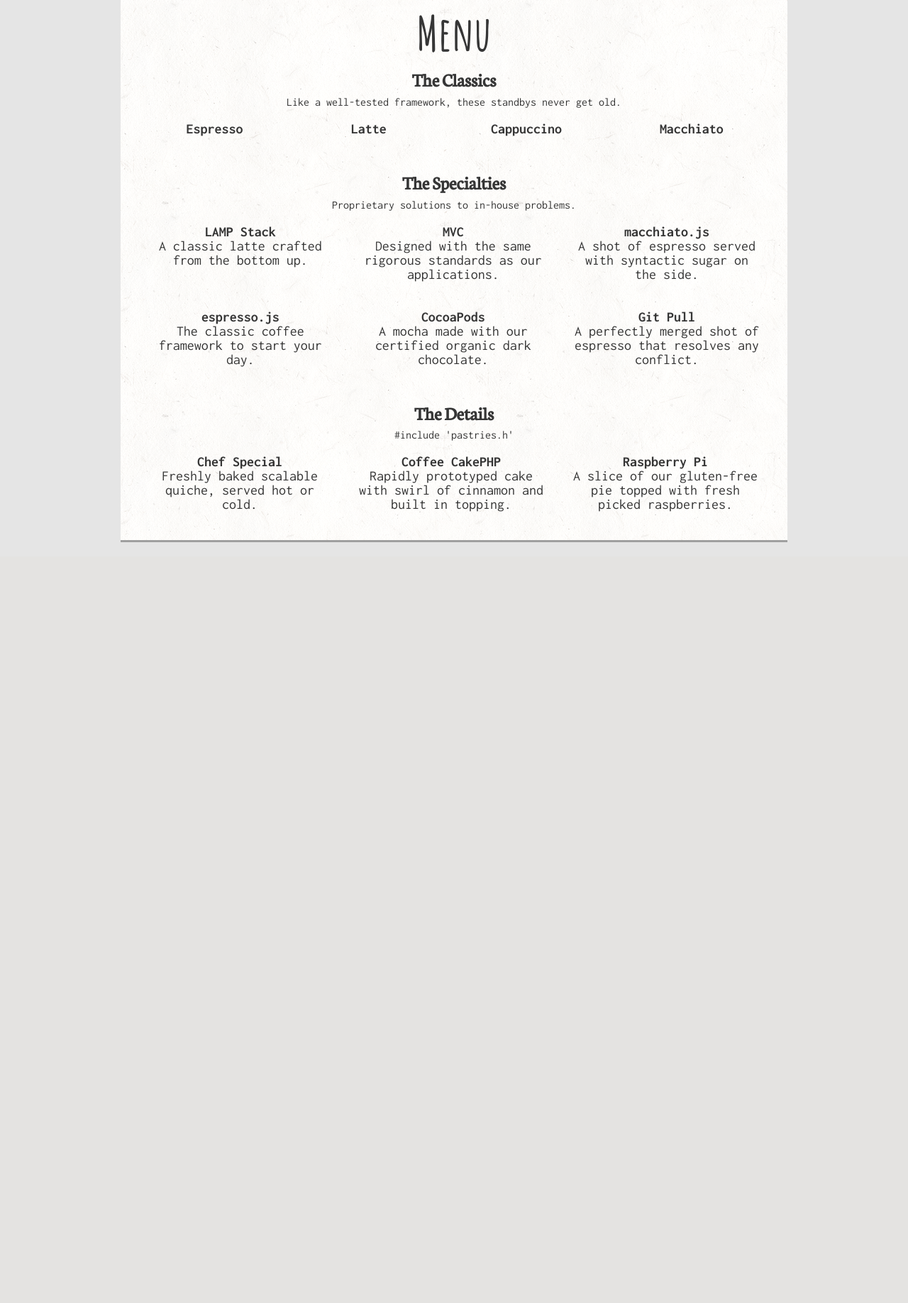
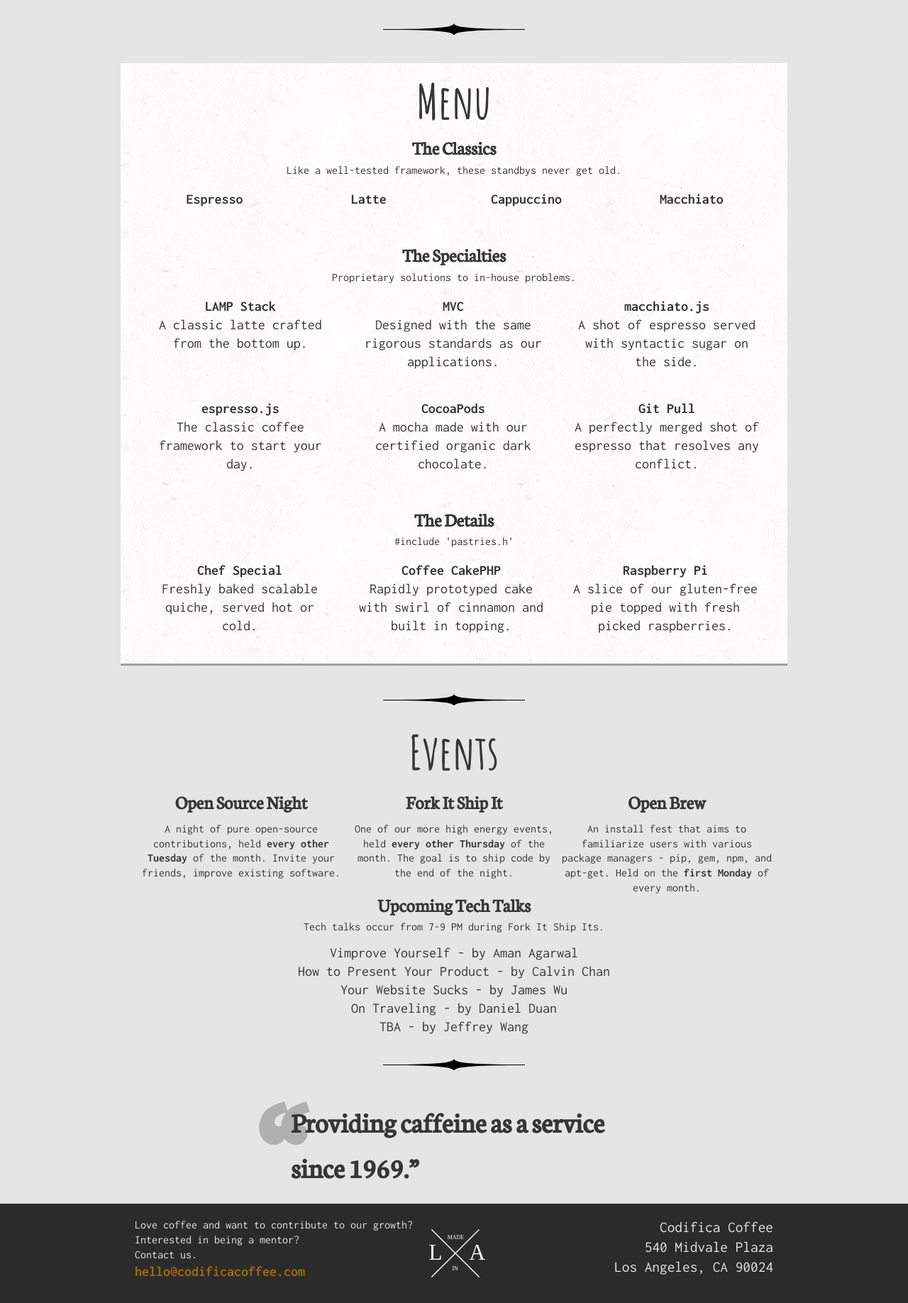
Before and after one commit to dastardlylemon/codifica, a PHP site: page /index.html in a window 1280 px wide. Shown: the part 1338-3174 px from the top of the page at 71% size. Before the commit the page ends 2102 px from the top, so only its background shows below. Run offline with PHP 8.4, Linux system fonts and the light colour scheme; some libraries are stand-ins or nearby versions.

Commit message:
mostly done

```diff
--- a/css/styles.css
+++ b/css/styles.css
@@ -64,6 +64,20 @@ h1 {
 p {
   line-height: 1.6;
   font-size: 15pt;
+  text-indent: 1.5em;
+}
+
+b {
+  font-weight: 700;
+}
+
+a, a:visited:, a:active, a:hover {
+  text-decoration: none;
+  color: #9B6B00;
+}
+
+a:hover {
+  border-bottom: 2px dashed #9B6B00;
 }
 
 .content {
@@ -174,7 +188,12 @@ p {
   position: relative;
   top: 65px;
   text-shadow: 0 0 5px #000;
+  cursor: pointer;
   transition: all 0.5s ease-in-out;
+}
+
+#header li:hover {
+  text-decoration: underline;
 }
 
 #header #logo {
@@ -202,10 +221,12 @@ p {
   font-family: 'Neuton', sans-serif;
   font-weight: 700;
   font-size: 20pt;
+  text-shadow: 0 1px #fff;
 }
 
 #menu h3 {
   font-weight: 700;
+  text-shadow: 0 1px #fff;
 }
 
 #menu h4 {
@@ -218,4 +239,61 @@ p {
   padding: 20px;
   font-size: 15pt;
   width: 300px;
+  line-height: 1.3;
 }
+
+.event {
+  width: 300px;
+  float: left;
+  text-align: center;
+  line-height: 1.3;
+}
+
+.event h3, #tech-talks h3 {
+  font-family: 'Neuton', sans-serif;
+  font-size: 20pt;
+  font-weight: 700;
+  margin-bottom: 10px;
+}
+
+#event-wrapper {
+  width: 900px;
+  margin: 0 auto;
+}
+
+#tech-talks {
+  text-align: center;
+}
+
+#tech-talks ul {
+  line-height: 1.3;
+  font-size: 15pt;
+}
+
+#contact {
+  height: 100px;
+  background: url('../img/madeinla.svg');
+  background-repeat: no-repeat;
+  background-position: center center;
+  background-size: contain;
+  background-color: #2c2b2b;
+  color: rgb(228,228,228);
+  line-height: 1.3;
+}
+
+#contact-left {
+  float: left;
+}
+
+#contact-right {
+  float: right;
+  text-align: right;
+  font-size: 16pt;
+}
+
+#contact a, #contact a:visited {
+  text-decoration: none;
+  color: #9B6B00;
+  font-weight: 700;
+  font-size: 15pt;
+}
--- a/index.html
+++ b/index.html
@@ -28,6 +28,9 @@
       <h1>About</h1>
       <p>
         A walk into the doors of Codifica is an easy indicator of what we’re about. It’s simple. We love coding, and we love coffee. We believe the best way to combine our interests is by turning caffeine into beautiful software. Codifica aims to provide the ideal hackerspace for anyone with an artistic mind, creating a close-knit community in the process.
+      </p>
+      <p>
+        Our weekly events promote a welcoming environment for those eager to learn and grow. We try to make them as accessible as possible through our accepting culture.
       </p><br>
       <div class="quote">Show us what you&rsquo;re working on. If we&rsquo;re impressed, the next cup&rsquo;s on us.&rdquo;</div>
     </div><br><br>
@@ -108,6 +111,54 @@
       </table>
     </div>
   </section>
+  <section id="events" class="consec">
+    <div class="divider">&nbsp;</div><br><br>
+    <h1>Events</h1>
+    <div id="event-wrapper">
+      <div class="event">
+        <h3>Open Source Night</h3>
+        A night of pure open-source contributions, held <b>every other Tuesday</b> of the month. Invite your friends, improve existing software.
+      </div>
+      <div class="event">
+        <h3>Fork It Ship It</h3>
+        One of our more high energy events, held <b>every other Thursday</b> of the month. The goal is to ship code by the end of the night.
+      </div>
+      <div class="event">
+        <h3>Open Brew</h3>
+        An install fest that aims to familiarize users with various package managers - pip, gem, npm, and apt-get. Held on the <b>first Monday</b> of every month.
+      </div>
+      <div id="tech-talks">
+        <h3>Upcoming Tech Talks</h3>
+        Tech talks occur from 7-9 PM during Fork It Ship Its.<br><br>
+        <ul>
+          <li>Vimprove Yourself - by Aman Agarwal</li>
+          <li>How to Present Your Product - by Calvin Chan</li>
+          <li>Your Website Sucks - by James Wu</li>
+          <li>On Traveling - by Daniel Duan</li>
+          <li>TBA - by Jeffrey Wang</li>
+        </ul>
+      </div>
+    </div><br><br>
+    <div class="divider">&nbsp;</div>
+  </section>
+  <section class="consec">
+    <div class="quote">Providing caffeine as a service since 1969.&rdquo;</div>
+  </section>
+  <section id="contact" class="consec">
+    <div class="content">
+      <div id="contact-left">
+        Love coffee and want to contribute to our growth?<br>
+        Interested in being a mentor?<br>
+        Contact us.<br>
+        <a href="mailto:hello@codificacoffee.com">hello@codificacoffee.com</a>
+      </div>
+      <div id="contact-right">
+        Codifica Coffee<br>
+        540 Midvale Plaza<br>
+        Los Angeles, CA 90024<br>
+      </div>
+    </div>
+  </section>
   <script src="http://ajax.googleapis.com/ajax/libs/jquery/1.4.3/jquery.min.js"></script>
   <script src="js/scripts.js"></script>
 </body>
```
Also changed, not shown: img/madeinla.svg (added), 1 other file.
